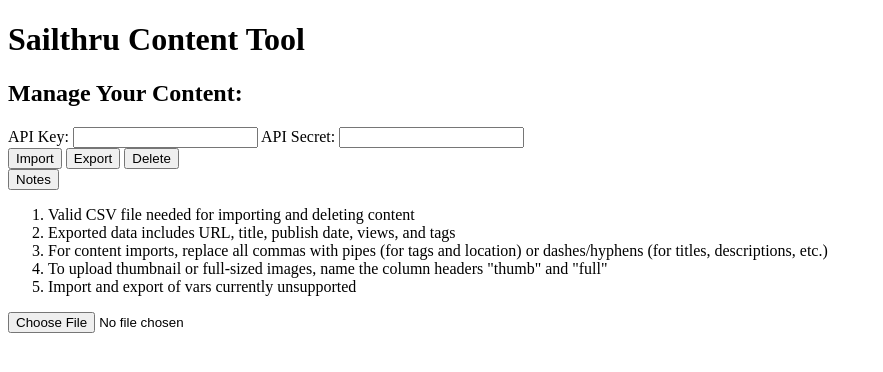
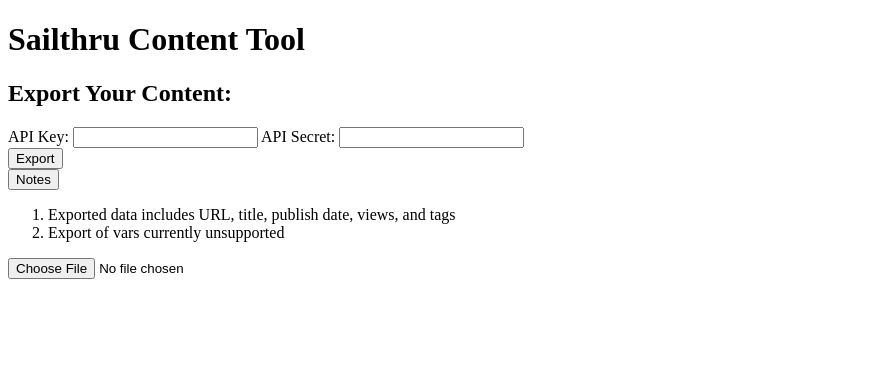
Before and after one commit to stevedoesitall/st_content_tool, a website with bundled scripts: page index.html in a window 1280 px wide. Shown: the whole page, without its empty margins (0-883 px from the left). Built offline with nearby package versions, Linux system fonts and the light colour scheme.

Commit message:
HTML updates

```diff
--- a/index.html
+++ b/index.html
@@ -12,16 +12,16 @@
 <body>
     <div id="header">
         <h1>Sailthru Content Tool</h1>
-        <h2>Manage Your Content:</h2>
+        <h2>Export Your Content:</h2>
     </div>
     <div id="inputs">
             <label>API Key: <input name="api_key" type="text" id="api_key"/></label>
             <label>API Secret: <input name="api_secret" type="text" id="api_secret"/></label>
     </div>
     <div id="buttons">
-        <button class="post api" id="import">Import</button>
+        <!-- <button class="post api" id="import">Import</button> -->
         <button class="get api" id="export">Export</button>
-        <button class="post api" id="delete">Delete</button>
+        <!-- <button class="post api" id="delete">Delete</button> -->
     </div>
     <div id="warning_section">
         <!--Inject warning if not a valid CSV-->
@@ -30,11 +30,11 @@
         <button id="notes">Notes</button>
         <div class="hidden" id="notes_list">
             <ol>
-                <li>Valid CSV file needed for importing and deleting content</li>
+                <!-- <li>Valid CSV file needed for importing and deleting content</li> -->
                 <li>Exported data includes URL, title, publish date, views, and tags</li>
-                <li>For content imports, replace all commas with pipes (for tags and location) or dashes/hyphens (for titles, descriptions, etc.)</li>
-                <li>To upload thumbnail or full-sized images, name the column headers "thumb" and "full"</li>
-                <li>Import and export of vars currently unsupported</li>
+                <!-- <li>For content imports, replace all commas with pipes (for tags and location) or dashes/hyphens (for titles, descriptions, etc.)</li>
+                <li>To upload thumbnail or full-sized images, name the column headers "thumb" and "full"</li> -->
+                <li>Export of vars currently unsupported</li>
             </ol>
         </div>
     </div>
```
